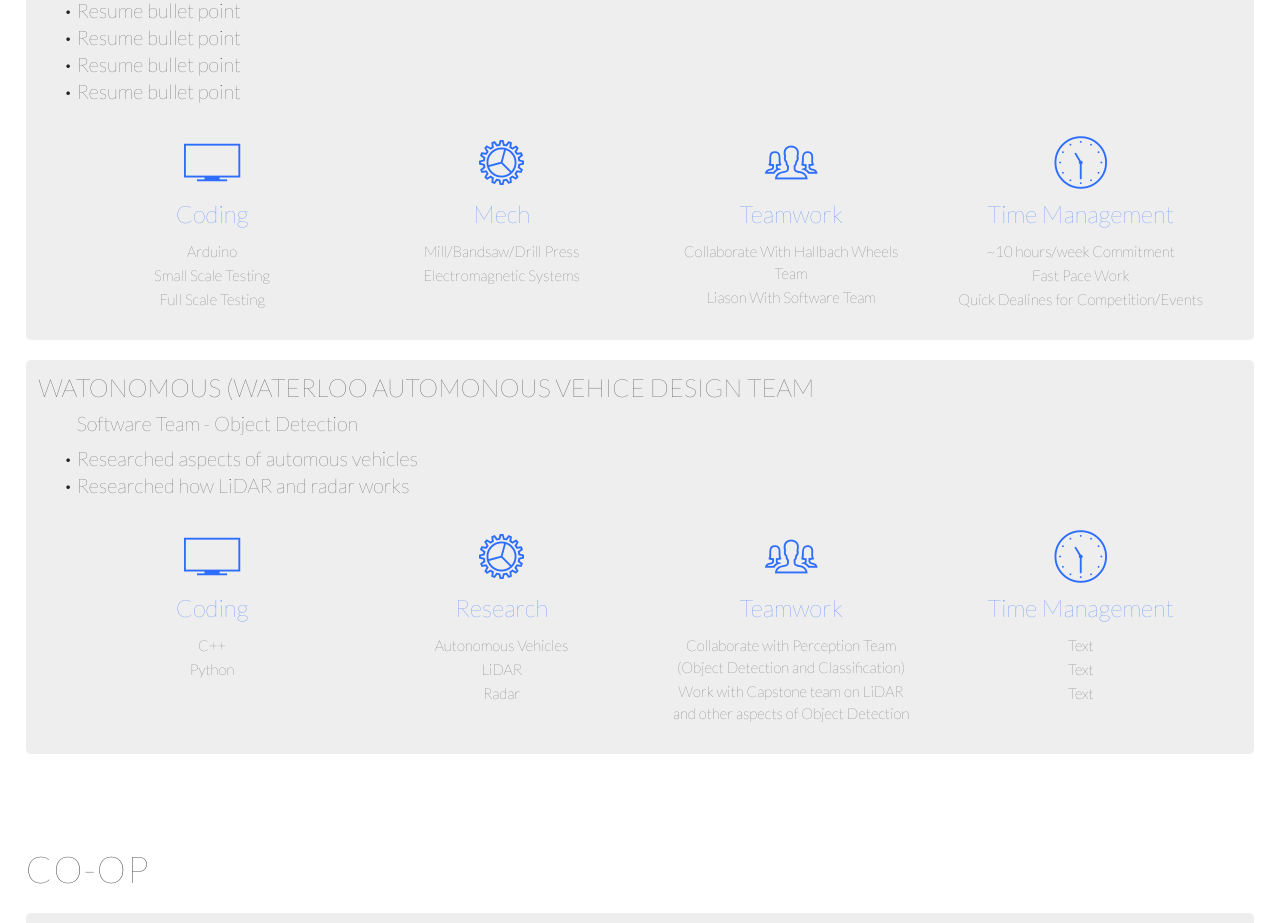
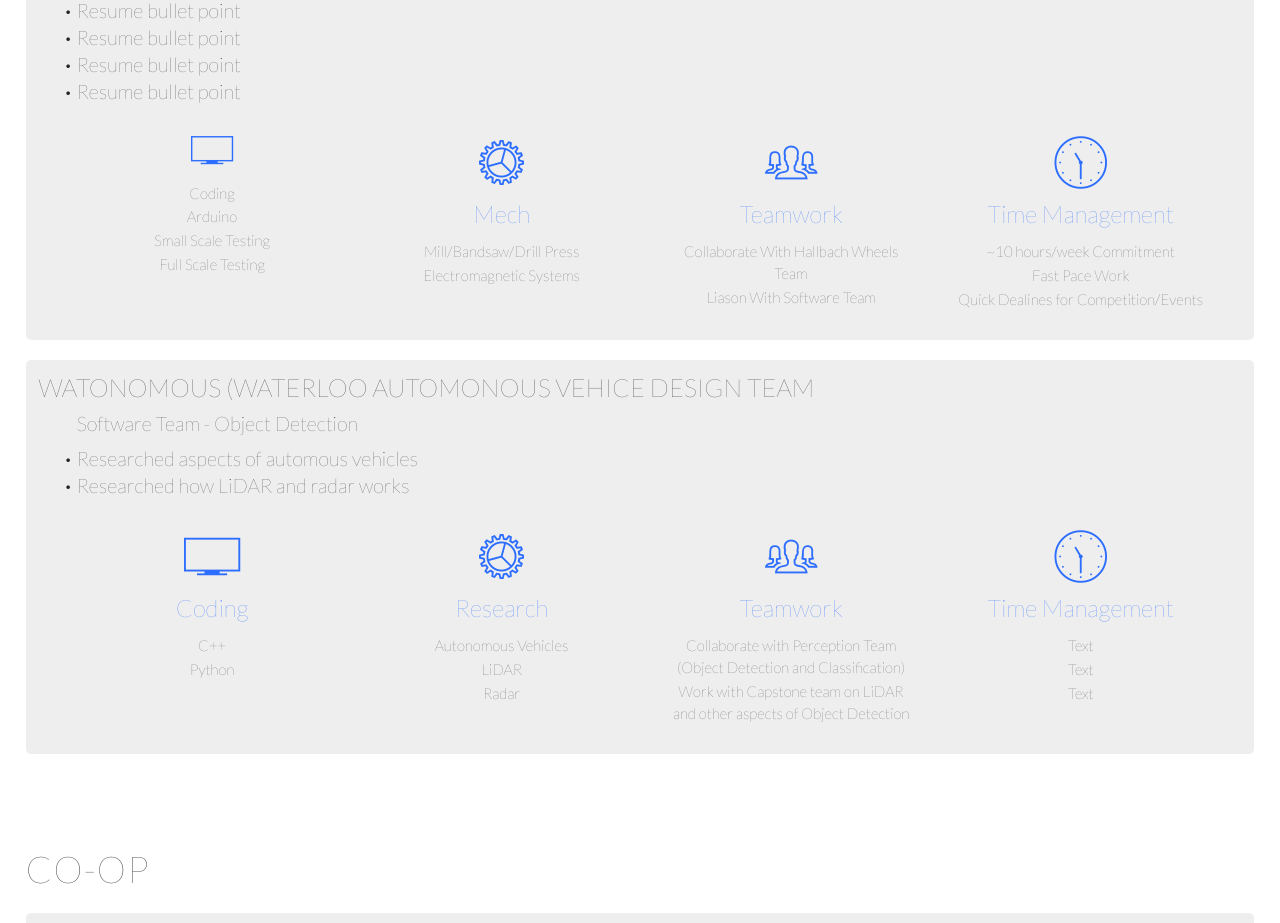
Before and after one commit to Nicole-K-R/Nicole-K-R.github.io, a plain HTML site: page projects.html in a window 1280 px wide. Shown: the part 1281-2204 px from the top of the page. Drawn offline with nearby package versions, Linux system fonts and the light colour scheme; files whose address does not match are found by name.

Commit message:
Moved arrangement of <i> tag
Check if it makes ions appear

```diff
--- a/projects.html
+++ b/projects.html
@@ -9,6 +9,7 @@
         <link rel="stylesheet" type="text/css" href="Resources/CSS/projects.css">
         <link rel="stylesheet" type="text/css" href="Resources/CSS/queries.css">
         <link rel="stylesheet" type="text/css" href="Vendors/CSS/ionicons.min.css">
+        <link rel="stylesheet" type="text/css" href="Vendors/CSS/animate.css">
         <link href="https://fonts.googleapis.com/css?family=Lato:100,30,400,300italic" rel="stylesheet" type="text/css">
         <title>Nicole Rosario - Projects/Coop</title>
     </head>
@@ -57,7 +58,7 @@
                 </div>
                 <div class="row skills-icon">
                     <div class="col span-1-of-4 box">
-                        <i class="ion-ios-monitor-outline icon-big"><p>Coding</p></i>
+                        <p><i class="ion-ios-monitor-outline icon-big"></i>Coding</p>
                         <p>Arduino</p>
                         <p>Small Scale Testing</p>
                         <p>Full Scale Testing</p>
```
